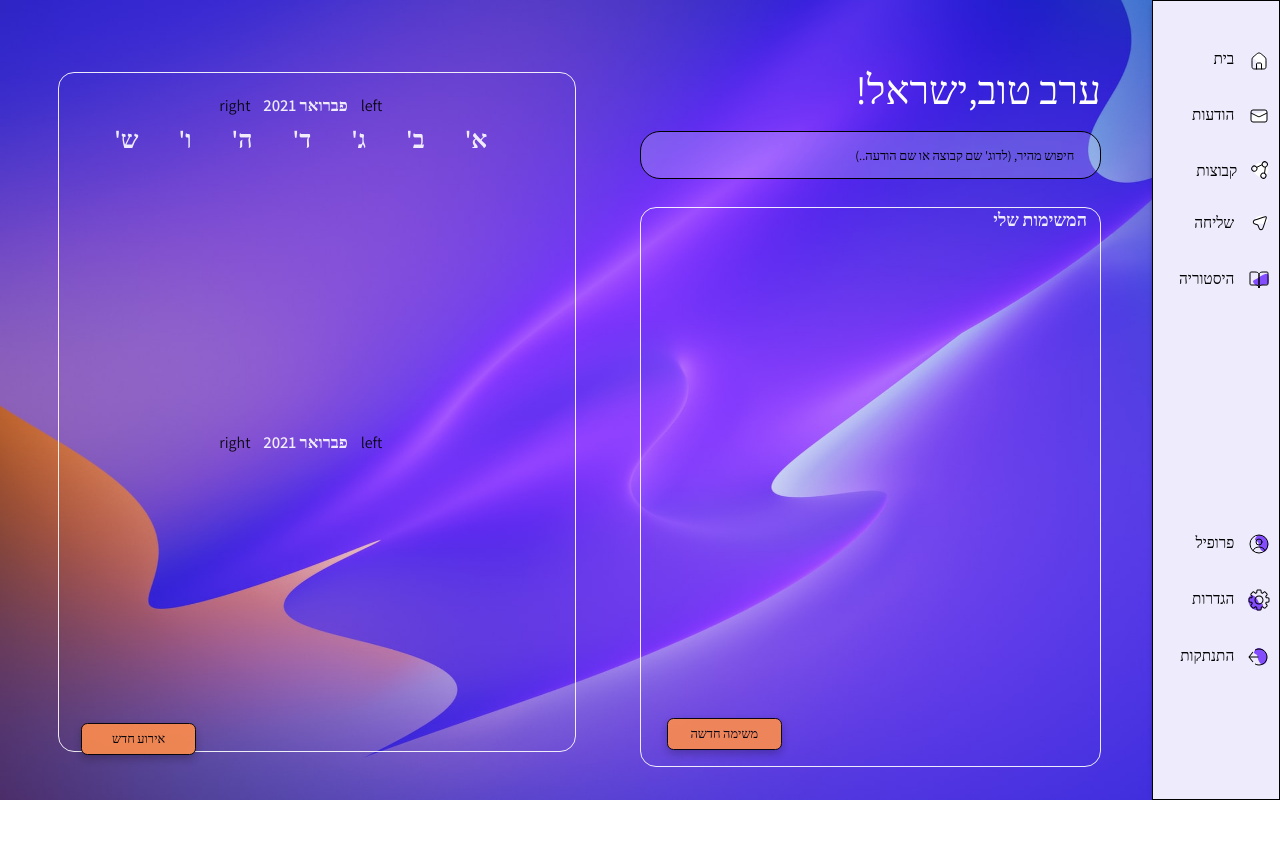
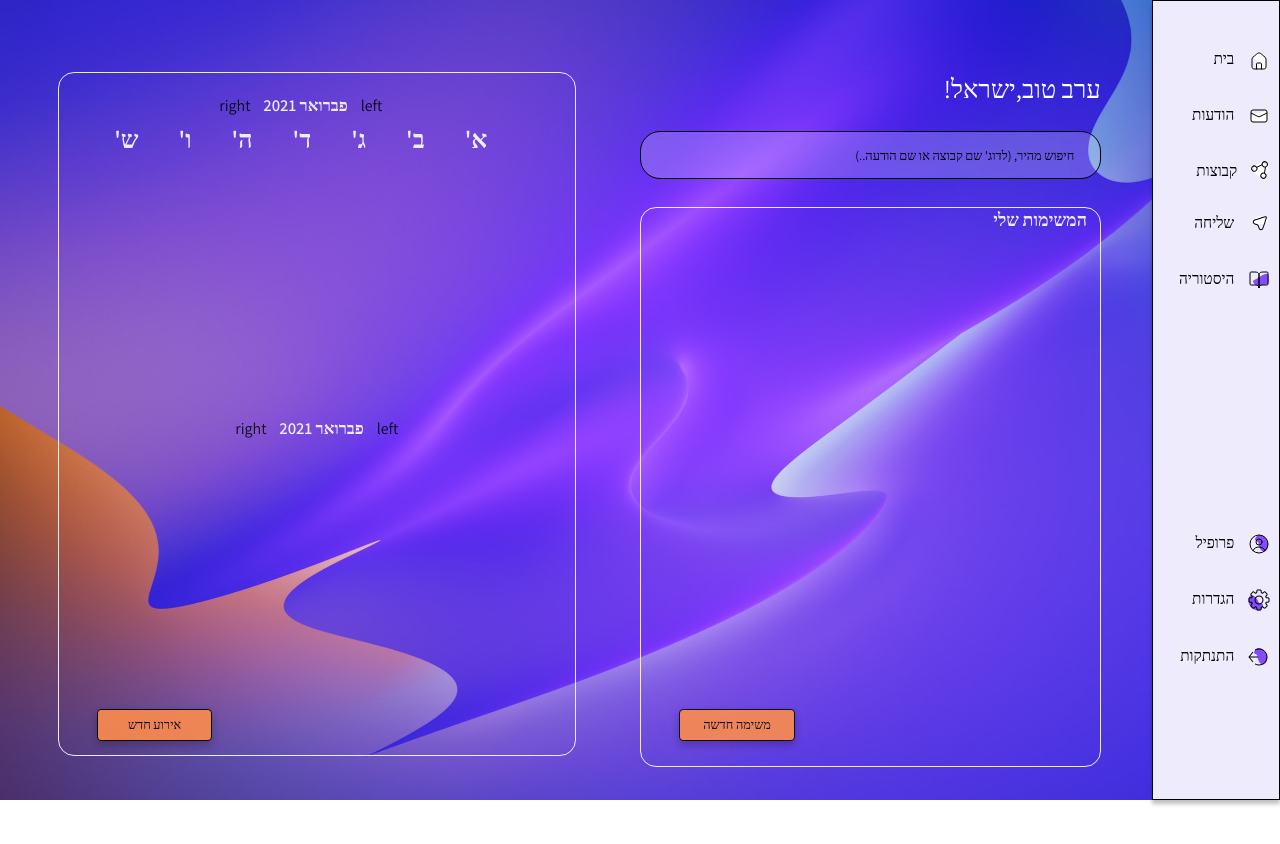
Before and after one commit to aariell0045/ws-project-front, a React (Create React App) app: page /Home in a window 1280 px wide. Shown: the top 844 px of the page. Before the commit the page ends 800 px from the top, so only its background shows below. Built offline with nearby package versions, Linux system fonts and the light colour scheme.

Commit message:
finish home-page-styling

```diff
--- a/src/components/add-events/add-events.component.jsx
+++ b/src/components/add-events/add-events.component.jsx
@@ -43,7 +43,6 @@ function AddEvents(props) {
 	]);
 
 	function close(windowKey) {
-		debugger
 		const [state, setState] = props.useState;
 		let currentState = { ...state };
 		currentState[windowKey] = false;
--- a/src/components/add-events/add-events.styles.css
+++ b/src/components/add-events/add-events.styles.css
@@ -65,6 +65,7 @@
 .add-events-title {
 	display: flex;
 	width: 100%;
+	align-items: flex-end;
 }
 .add-events-title p {
 	padding-left: 1vw;
--- a/src/components/home/Home.component.jsx
+++ b/src/components/home/Home.component.jsx
@@ -25,7 +25,6 @@ function Home() {
 	}
 
 	function openItem(itemContainer, index, setContainer) {
-		debugger;
 		let currentTaksState = [...itemContainer];
 		currentTaksState[index].isOpen = !currentTaksState[index].isOpen;
 		setContainer(currentTaksState);
@@ -34,7 +33,7 @@ function Home() {
 	return (
 		<section id='home-page'>
 			<div style={{ pointerEvents: state.pointerEvents }} className='home-page-warpper'>
-				<div className='home-page-left-side'>
+				<div className='home-page-right-side'>
 					<header className='home-page-left-side-main-header'>
 						<p className='home-page-left-side-header-content'>
 							ערב טוב,
@@ -82,7 +81,9 @@ function Home() {
 						</div>
 					</div>
 				</div>
-				<div className='home-page-right-side'>
+
+				<div className='home-page-left-side'>
+					<div className='home-page-right-warpper' >
 						<div className='calander'>
 							<div className='calander-date'>
 								<p className='home-page-left-arrow'>left</p>
@@ -129,12 +130,13 @@ function Home() {
 								</div>
 								<div className='my-task-button-warpper-2 my-task-button-warpper'>
 									<button
-									disabled={state.openAddTaskWindow}
+										disabled={state.openAddEventWindow}
 										onClick={() => openWindow("openAddEventWindow")}
 										className='add-new-task-button'
 									>
 										אירוע חדש
 									</button>
+								</div>
 							</div>
 						</div>
 					</div>
--- a/src/components/home/home.styles.css
+++ b/src/components/home/home.styles.css
@@ -13,8 +13,8 @@
 .home-page-left-side {
 	width: 100%;
 	height: 100%;
-	padding-right: 4vw;
 }
+
 
 .home-page-left-side-main-header {
 	width: 100%;
@@ -33,7 +33,7 @@
 	font-family: Assistant;
 	font-style: normal;
 	font-weight: normal;
-	font-size: 40px;
+	font-size: 2vw;
 	line-height: 52px;
 	text-align: right;
 
@@ -46,7 +46,7 @@
 	box-sizing: border-box;
 	border-radius: 2.5vh;
 	outline: none;
-	width: 80%;
+	width: 36vw;
 	height: 6vh;
 	font-size: 1vw;
 	padding-right: 2vw;
@@ -106,25 +106,23 @@
 
 .add-new-task-button {
 	background: #fd8c4c;
-	border: 1px solid #000000;
+	border: 0.01vw solid #000000;
 	box-sizing: border-box;
-	border-radius: 0.5vw;
+	border-radius: 0.5vh;
 	font-family: Assistant;
 	font-style: normal;
 	font-weight: normal;
 	font-size: 1vw;
-	line-height: 20px;
-
 	text-align: right;
-
 	color: #000000;
 	height: 4vh;
 	width: 9vw;
 	display: flex;
 	justify-content: center;
 	align-items: center;
-	margin-left: 2vw;
+
 	filter: drop-shadow(0px 4px 4px rgba(0, 0, 0, 0.25));
+
 }
 
 .add-new-task-button:hover {
@@ -138,21 +136,19 @@
 
 .add-new-task-button[disabled] {
 	background: rgba(253, 140, 76, 0.2);
-	border: 1px solid #000000;
+	border: 0.01vw solid #000000;
 	box-sizing: border-box;
-	border-radius: 10px;
+	border-radius: 0.7vh;
 	filter: drop-shadow(0px 4px 4px rgba(0, 0, 0, 0.25));
 }
 
 .home-page-right-side {
-	width: 90%;
-	opacity: 0.9;
-	border: 0.01vw solid #ffffff;
-	box-sizing: border-box;
-	border-radius: 2vh;
-	height: 85vh;
-	margin-top: 9vh;
+
+	width: 100%;
+	height: 100%;
+	padding-right: 4vw;
 }
+
 
 .calander {
 	width: 100%;
@@ -213,11 +209,11 @@
 
 .home-page-events {
 	width: 100%;
-	padding: 1em;
 	display: flex;
 	justify-items: center;
 	align-items: center;
 	flex-direction: column;
+	height: 100%;
 }
 
 .add-events-color-bar-open {
@@ -261,13 +257,11 @@
 
 .my-tasks-list-warpper {
 	width: 100%;
-	height: 39vh;
+	height: 40.2vh;
 	position: relative;
 }
 
 .my-task-button-warpper-2 {
-	position: absolute;
-	margin-left: 1vw;
 }
 
 .my-events-list {
@@ -276,9 +270,20 @@
 	gap: 1vh;
 	width: 100%;
 	overflow-y: scroll;
-	height: 30vh;
+	height: 100%;;
 }
 
 .my-events-list::-webkit-scrollbar {
 	width: 0px;
 }
+
+.home-page-right-warpper {
+	width: 90%;
+	opacity: 0.9;
+	border: 0.01vw solid #ffffff;
+	box-sizing: border-box;
+	border-radius: 2vh;
+	height: 85.5vh;
+	margin-top: 9vh;
+	position: relative;
+}
--- a/src/components/list-item-2/list-item2.styles.css
+++ b/src/components/list-item-2/list-item2.styles.css
@@ -16,11 +16,8 @@
 .task-header {
 	display: flex;
 	height: 3vh;
-	align-items: center;
-}
-
-.task-box-open .task-header {
-	margin-top: 2vh;
+	align-items: flex-start;
+	padding-top: 2vh;
 }
 
 .task-description {
@@ -28,7 +25,7 @@
 	padding-bottom: 2vh;
 	max-width: 80%;
 	word-wrap: break-word;
-	font-size: 1.2vw;
+	font-size: 130%;
 	display: flex;
 	text-align: start;
 	align-items: flex-start;
@@ -37,24 +34,20 @@
 }
 
 .task-name {
-	font-size: 1.3vw;
-}
-
-.task-box-open .task-description {
-	padding-top: 2.3vh;
+	font-size: 150%;
+	margin-top:-1vh ;
 }
 
 .trash-icon svg {
 	background: #ffffff;
-	mix-blend-mode: multiply;
-	position: absolute;
-	left: 0.2vw;
-	background-color: inherit;
+    mix-blend-mode: multiply;
+    position: absolute;
+    left: -0.4vw;
+    background-color: inherit;
+    top: 1.2vh;
 }
 
-.task-box-input-open {
-	margin-bottom: 10vh;
-}
+
 .task-box-input-close {
 	margin-bottom: 1vh;
 }
@@ -74,25 +67,24 @@
 }
 
 .task-box-open {
+	display: flex;
+	flex-direction: column;
+	align-items: flex-start;
+	opacity: 0.9;
+	width: 90%;
+	border: 0.01vw solid #000000;
+	box-sizing: border-box;
+	border-radius: 0.7vh;
+	height: fit-content;
+	padding-right: 1vw;
+	position: relative;
 	background: rgba(255, 255, 255, 0.9);
 	mix-blend-mode: normal;
-	opacity: 0.9;
-	border: 1px solid #000000;
-	box-sizing: border-box;
-	border-radius: 10px;
-	width: 90%;
-	height: fit-content;
-	display: flex;
-	align-items: flex-start;
-	padding-right: 1vw;
-	position: relative;
-	flex-direction: column;
-	align-items: flex-start;
 }
 
 .importance-level {
-	width: 0.5vw;
-	height: 0.5vw;
+	width: 0.91em;
+	height: 0.91em;
 	background: #fd4c4c;
 	display: flex;
 	margin-left: 0.4vw;
@@ -101,12 +93,13 @@
 
 .my-task-button-warpper {
 	position: absolute;
-	bottom: 0px;
+	bottom: 2vw;
 	width: 100%;
 	display: flex;
 	justify-content: flex-end;
-	height: 8vh;
-	left: 0px;
+	height: -moz-fit-content;
+	height: fit-content;
+	left: 3vw;
 	align-items: center;
 }
 
@@ -114,6 +107,10 @@
 	display: flex;
 	gap: 0.02vw;
 	width: 100%;
-	align-items: center;
+	align-items: flex-start;
 	position: relative;
 }
+
+.task-box-warpper input {
+	margin-top: 1vh;
+}
```
Lines whose indentation alone changed are shown as unchanged.
